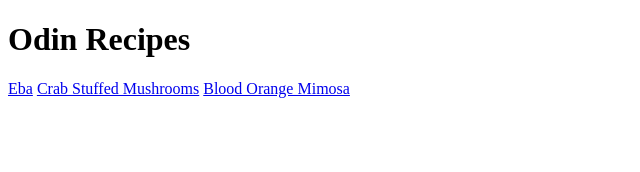
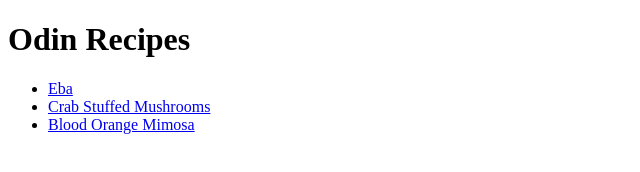
Before and after one commit to tunsmart/odin-recipes, a plain HTML site: page index.html in a window 1280 px wide. Shown: the whole page, without its empty margins (0-640 px from the left). Drawn offline with Linux system fonts and the light colour scheme.

Commit message:
Turn the recipes into unordered list

```diff
--- a/index.html
+++ b/index.html
@@ -7,8 +7,10 @@
 
     <body>
         <h1>Odin Recipes</h1>
-        <a href="./recipes/eba.html">Eba</a>
-        <a href="./recipes/crab-stuffed-mushrooms.html">Crab Stuffed Mushrooms</a>
-        <a href="./recipes/blood-orange-mimosa.html">Blood Orange Mimosa</a>
+        <ul>
+            <li><a href="./recipes/eba.html">Eba</a></li>
+            <li><a href="./recipes/crab-stuffed-mushrooms.html">Crab Stuffed Mushrooms</a></li>
+            <li><a href="./recipes/blood-orange-mimosa.html">Blood Orange Mimosa</a></li>
+        </ul>
     </body>
 </html>
```
